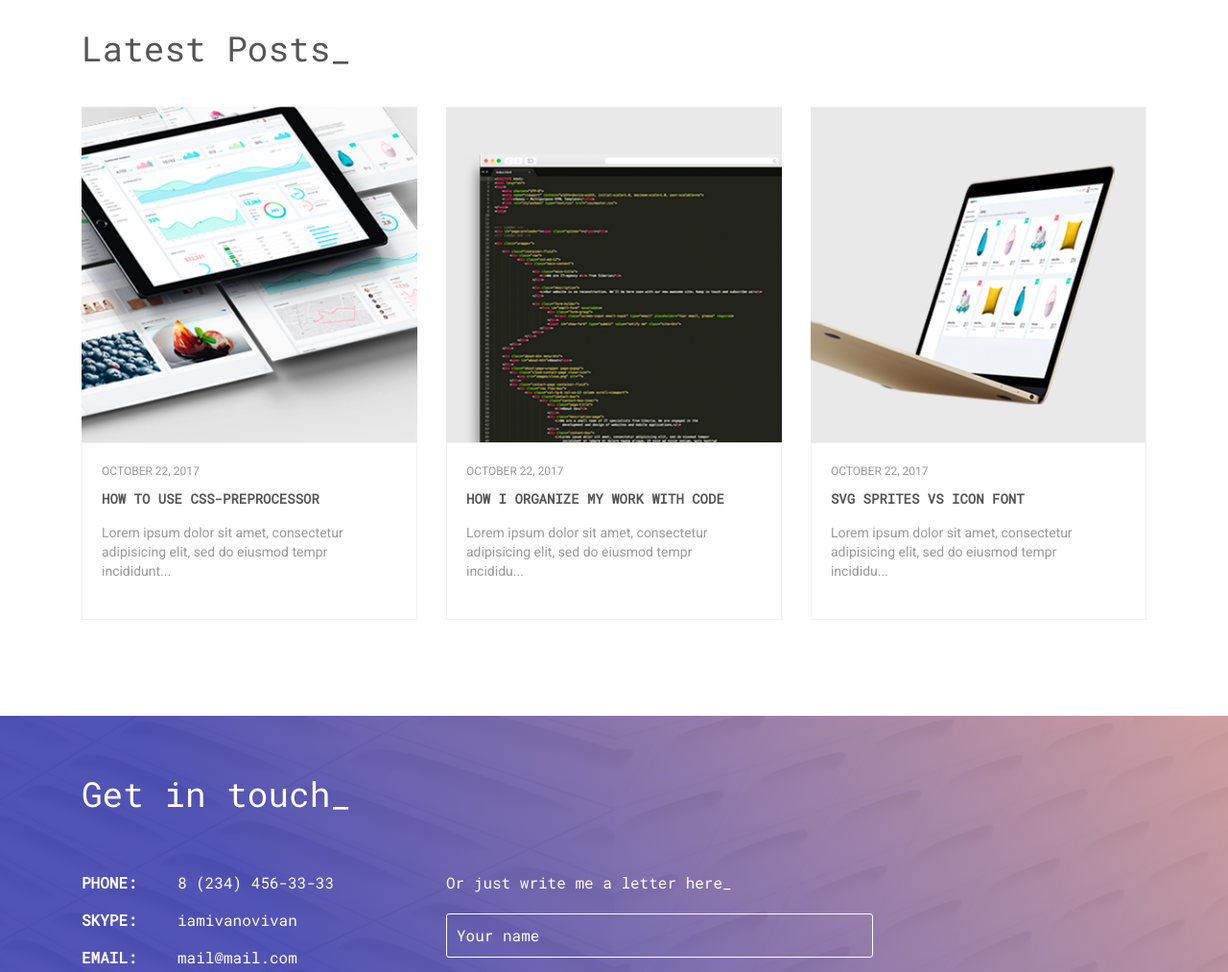
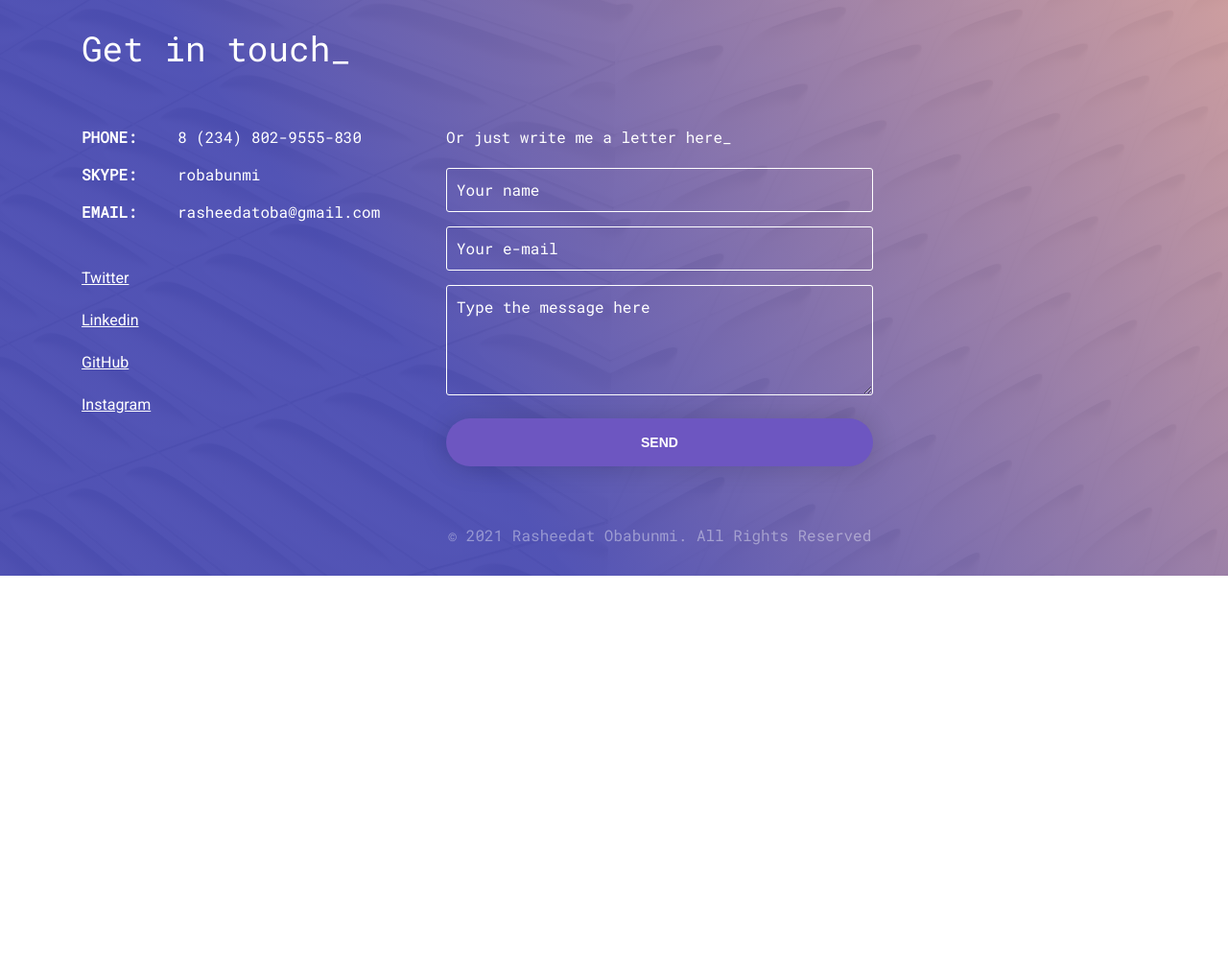
Before and after one commit to rashoba/portfolio, a website: page index.html in a window 1280 px wide. Shown: the part 5080-6093 px from the top of the page at 96% size. After the commit the page ends 5680 px from the top, so only its background shows below. Drawn offline with Linux system fonts and the light colour scheme.

Commit message:
Update index.html

```diff
--- a/index.html
+++ b/index.html
@@ -470,7 +470,7 @@
   </div>
 <!--Testimonials-->
 
-<!--Blog-->
+<!--Blog
   <section id="blog" class="container section">
     <div class="row">
       <div class="col-md-12">
@@ -529,7 +529,7 @@
       </div>
     </div>
   </section>
-<!--Blog-->
+-->
 
 <!--Contact-->
   <div class="background" style="background-image: url(assets/img/img_bg_main.jpg)">
@@ -544,11 +544,11 @@
           <div class="contacts__list">
             <dl class="contact-list">
               <dt>Phone:</dt>
-              <dd><a href="tel:82344563333">8 (234) 456-33-33</a></dd>
+              <dd><a href="tel:+2348029555830">8 (234) 802-9555-830</a></dd>
               <dt>Skype:</dt>
-              <dd><a href="skype:iamivanovivan">iamivanovivan</a></dd>
+              <dd><a href="skype:robabunmi">robabunmi</a></dd>
               <dt>Email:</dt>
-              <dd><a href="mailto:mail@mail.com">mail@mail.com</a></dd>
+              <dd><a href="mailto:rasheedatoba@gmail.com">rasheedatoba@gmail.com</a></dd>
             </dl>
           </div>
           <div class="contacts__social">
```
